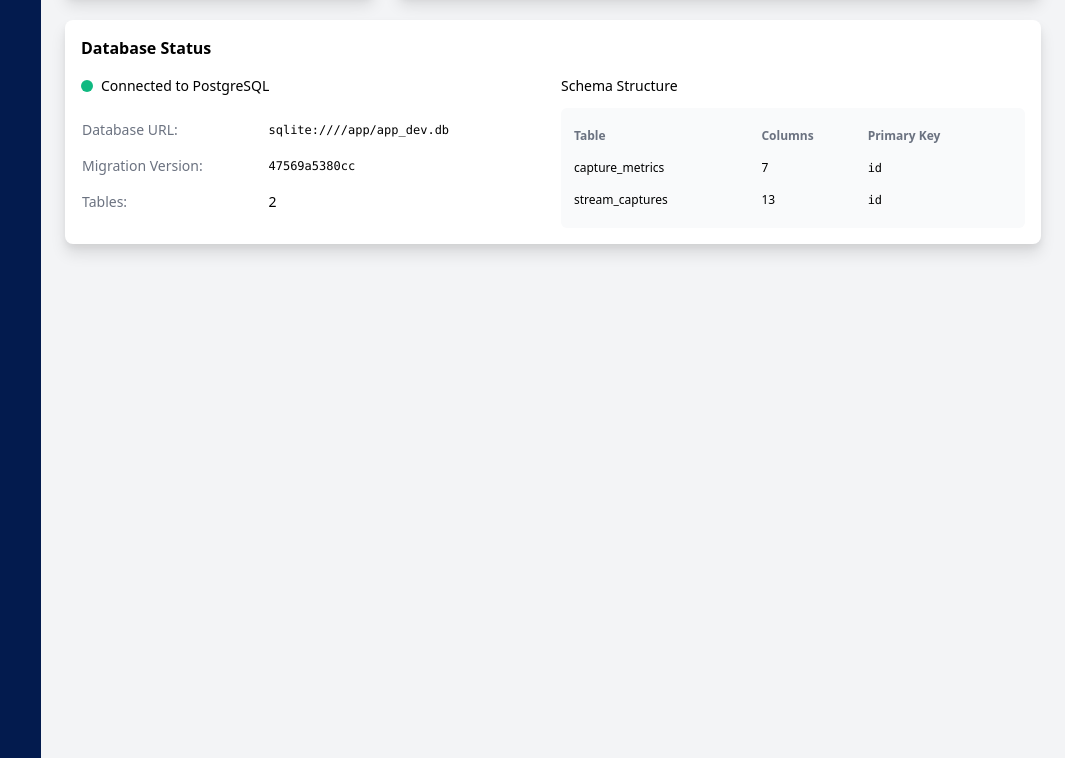
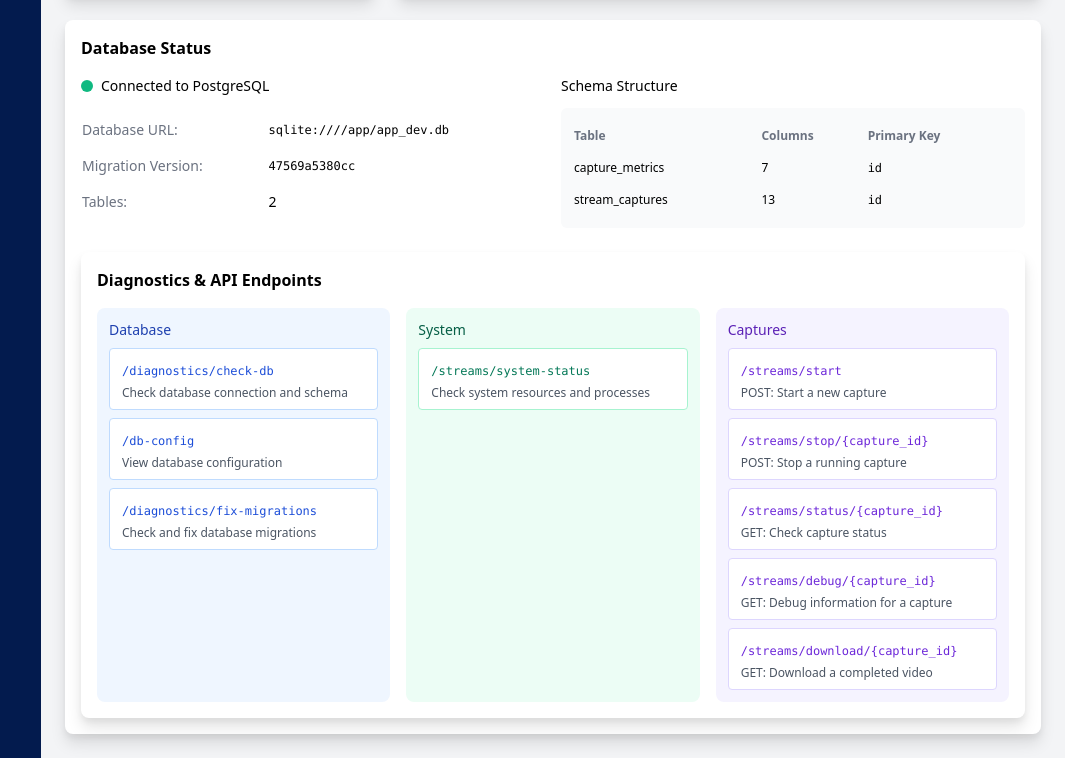
Before and after one commit to JTMP99/python-app, a Flask app: page / in a window 1280 px wide. Shown: the part 802-1560 px from the top of the page, without its empty margins (215-1280 px from the left). Run offline with Flask 3, Linux system fonts and the light colour scheme; parts of the project's set-up code (start-up, migrations or seed data) failed here and were passed over; some libraries are stand-ins or nearby versions.

Commit message:
Update 71

```diff
--- a/app/templates/dashboard.html
+++ b/app/templates/dashboard.html
@@ -301,10 +301,71 @@
                             </div>
                         </div>
                     </div>
+                <div class="bg-white rounded-lg card-shadow p-4 mt-6">
+                    <h2 class="text-md font-semibold mb-4">Diagnostics & API Endpoints</h2>
+                    <div class="grid grid-cols-1 md:grid-cols-2 lg:grid-cols-3 gap-4">
+                        <!-- Database Endpoints -->
+                        <div class="p-3 bg-blue-50 rounded-lg">
+                            <h3 class="text-sm font-medium text-blue-800 mb-2">Database</h3>
+                            <div class="space-y-2">
+                                <a href="/diagnostics/check-db" target="_blank" class="block px-3 py-2 bg-white rounded border border-blue-200 hover:bg-blue-100 transition">
+                                    <span class="text-xs font-mono text-blue-700">/diagnostics/check-db</span>
+                                    <p class="text-xs text-gray-600 mt-1">Check database connection and schema</p>
+                                </a>
+                                <a href="/db-config" target="_blank" class="block px-3 py-2 bg-white rounded border border-blue-200 hover:bg-blue-100 transition">
+                                    <span class="text-xs font-mono text-blue-700">/db-config</span>
+                                    <p class="text-xs text-gray-600 mt-1">View database configuration</p>
+                                </a>
+                                <a href="/diagnostics/fix-migrations" target="_blank" class="block px-3 py-2 bg-white rounded border border-blue-200 hover:bg-blue-100 transition">
+                                    <span class="text-xs font-mono text-blue-700">/diagnostics/fix-migrations</span>
+                                    <p class="text-xs text-gray-600 mt-1">Check and fix database migrations</p>
+                                </a>
+                            </div>
+                        </div>
+
+                        <!-- System Endpoints -->
+                        <div class="p-3 bg-green-50 rounded-lg">
+                            <h3 class="text-sm font-medium text-green-800 mb-2">System</h3>
+                            <div class="space-y-2">
+                                <a href="/streams/system-status" target="_blank" class="block px-3 py-2 bg-white rounded border border-green-200 hover:bg-green-100 transition">
+                                    <span class="text-xs font-mono text-green-700">/streams/system-status</span>
+                                    <p class="text-xs text-gray-600 mt-1">Check system resources and processes</p>
+                                </a>
+                            </div>
+                        </div>
+
+                        <!-- Capture Endpoints -->
+                        <div class="p-3 bg-purple-50 rounded-lg">
+                            <h3 class="text-sm font-medium text-purple-800 mb-2">Captures</h3>
+                            <div class="space-y-2">
+                                <div class="block px-3 py-2 bg-white rounded border border-purple-200">
+                                    <span class="text-xs font-mono text-purple-700">/streams/start</span>
+                                    <p class="text-xs text-gray-600 mt-1">POST: Start a new capture</p>
+                                </div>
+                                <div class="block px-3 py-2 bg-white rounded border border-purple-200">
+                                    <span class="text-xs font-mono text-purple-700">/streams/stop/{capture_id}</span>
+                                    <p class="text-xs text-gray-600 mt-1">POST: Stop a running capture</p>
+                                </div>
+                                <div class="block px-3 py-2 bg-white rounded border border-purple-200">
+                                    <span class="text-xs font-mono text-purple-700">/streams/status/{capture_id}</span>
+                                    <p class="text-xs text-gray-600 mt-1">GET: Check capture status</p>
+                                </div>
+                                <div class="block px-3 py-2 bg-white rounded border border-purple-200">
+                                    <span class="text-xs font-mono text-purple-700">/streams/debug/{capture_id}</span>
+                                    <p class="text-xs text-gray-600 mt-1">GET: Debug information for a capture</p>
+                                </div>
+                                <div class="block px-3 py-2 bg-white rounded border border-purple-200">
+                                    <span class="text-xs font-mono text-purple-700">/streams/download/{capture_id}</span>
+                                    <p class="text-xs text-gray-600 mt-1">GET: Download a completed video</p>
+                                </div>
+                            </div>
+                        </div>
+                    </div>
                 </div>
-            </main>
-        </div>
+            </div>
+        </main>
     </div>
+</div>
 
     <script>
         document.addEventListener('DOMContentLoaded', function() {
@@ -503,6 +564,7 @@
             }
 
             // Start a new capture
+            // Replace the startCapture function in your script with this version
             async function startCapture() {
                 const streamUrl = document.getElementById('streamUrl').value;
                 if (!streamUrl) {
@@ -515,6 +577,7 @@
                 startBtn.disabled = true;
 
                 try {
+                    // Fix for the endpoint URL issue - using the correct endpoint format
                     const response = await fetch('/streams/start', {
                         method: 'POST',
                         headers: {
@@ -524,12 +587,17 @@
                         body: JSON.stringify({ stream_url: streamUrl })
                     });
 
-                    if (!response.ok) {
-                        const errorData = await response.json();
-                        throw new Error(errorData.error || 'Failed to start capture');
+                    // Check if response is JSON or not before parsing
+                    const contentType = response.headers.get('content-type');
+                    if (!contentType || !contentType.includes('application/json')) {
+                        throw new Error('Server returned non-JSON response. Check the API endpoint.');
                     }
 
                     const data = await response.json();
+                    if (!response.ok) {
+                        throw new Error(data.error || 'Failed to start capture');
+                    }
+
                     document.getElementById('streamUrl').value = '';
 
                     // Show success message
@@ -540,6 +608,7 @@
 
                 } catch (error) {
                     showError(`Error starting capture: ${error.message}`);
+                    console.error('Full error:', error);
                 } finally {
                     startBtn.innerHTML = '<span>Start Capture</span>';
                     startBtn.disabled = false;
```
